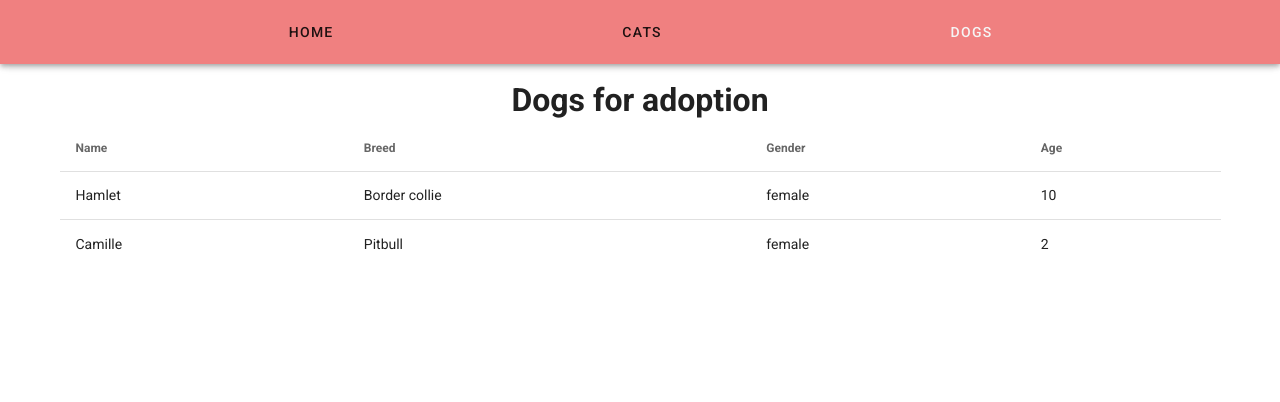
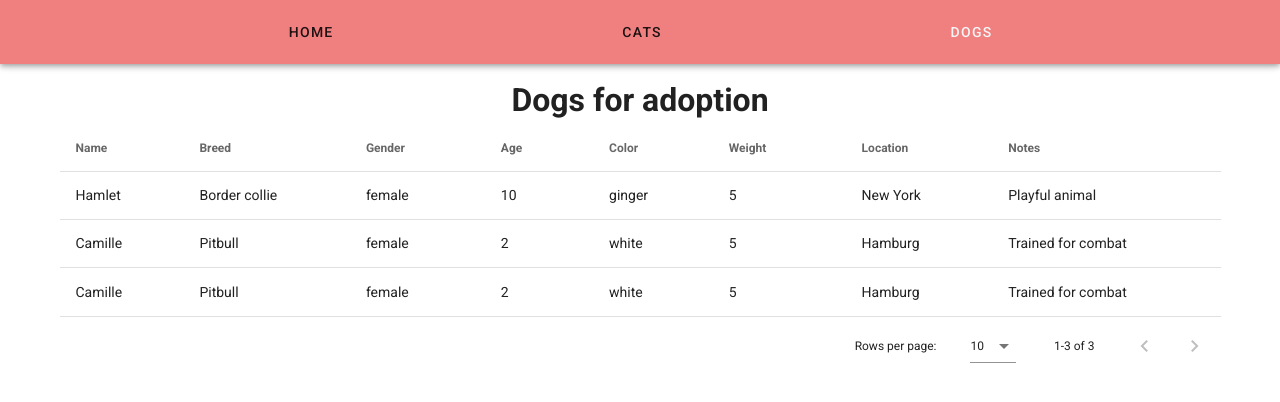
Before and after one commit to gros-pataplouf/vue-petshop, a Vue app: page /dogs in a window 1280 px wide. Shown: the top 402 px of the page. Built offline with nearby package versions, Linux system fonts and the light colour scheme.

Commit message:
display cats and dogs in v-data-table

```diff
--- a/src/data/cats.json
+++ b/src/data/cats.json
@@ -1,4 +1,5 @@
-[{
+[
+  {
     "name": "Meowsers",
     "breed": "Tabby",
     "gender": "female",
--- /dev/null
+++ b/src/data/dogs.js
@@ -0,0 +1,33 @@
+const dogs = [{
+  name: 'Hamlet',
+  breed: 'Border collie',
+  gender: 'female',
+  age: 10,
+  color: 'ginger',
+  weight: 5,
+  location: 'New York',
+  notes: 'Playful animal'
+},
+{
+  name: 'Camille',
+  breed: 'Pitbull',
+  gender: 'female',
+  age: 2,
+  color: 'white',
+  weight: 5,
+  location: 'Hamburg',
+  notes: 'Trained for combat'
+},
+{
+  name: 'Camille',
+  breed: 'Pitbull',
+  gender: 'female',
+  age: 2,
+  color: 'white',
+  weight: 5,
+  location: 'Hamburg',
+  notes: 'Trained for combat'
+}
+]
+
+export default dogs
--- a/src/data/dogs.json
+++ /dev/null
@@ -1,21 +0,0 @@
-[{
-    "name": "Hamlet",
-    "breed": "Border collie",
-    "gender": "female",
-    "age": 10,
-    "color": "ginger",
-    "weight": 5,
-    "location": "New York",
-    "notes": "Playful animal"
-  },
-  {
-    "name": "Camille",
-    "breed": "Pitbull",
-    "gender": "female",
-    "age": 2,
-    "color": "white",
-    "weight": 5,
-    "location": "Hamburg",
-    "notes": "Trained for combat"
-  }
-]
--- a/src/router/index.js
+++ b/src/router/index.js
@@ -3,6 +3,7 @@ import VueRouter from 'vue-router'
 import HomeView from '../views/HomeView.vue'
 import DogsView from '@/views/DogsView.vue'
 import CatsView from '@/views/CatsView.vue'
+import PetView from '@/views/PetView.vue'
 
 Vue.use(VueRouter)
 
@@ -25,7 +26,11 @@ const routes = [
     path: '/dogs',
     name: 'dogs',
     component: DogsView
-
+  },
+  {
+    path: '/pet/:id',
+    name: 'pet',
+    component: PetView
   }
 
 ]
--- a/src/views/CatsView.vue
+++ b/src/views/CatsView.vue
@@ -1,53 +1,26 @@
 <template>
-    <div>
-        <h1>Cats for adoption</h1>
-        <template>
-            <v-simple-table>
-                <template v-slot:default>
-                    <thead>
-                        <tr>
-                            <th class="text-left">
-                                Name
-                            </th>
-                            <th class="text-left">
-                                Breed
-                            </th>
-                            <th class="text-left">
-                                Gender
-                            </th>
-                            <th class="text-left">
-                                Age
-                            </th>
-                        </tr>
-                    </thead>
-                    <tbody>
-                        <tr v-for="cat in cats" :key="cat.name">
-                            <td>{{ cat.name }}</td>
-                            <td>{{ cat.breed }}</td>
-                            <td>{{ cat.gender }}</td>
-                            <td>{{ cat.age }}</td>
-                        </tr>
-                    </tbody>
-                </template>
-            </v-simple-table>
-        </template>
-    </div>
+    <div class="wrapper">
+    <h1>Cats for adoption</h1>
+    <v-data-table :headers="headers" :items="cats"></v-data-table>
+
+</div>
 </template>
-
 <style>
 h1 {
     text-align: center;
 }
 </style>
+
 <script>
 
-import cats from '@/data/cats.json'
+import cats from '@/data/cats'
 
 export default {
   name: 'CatsView',
   data: () => ({
+    headers: Object.keys(cats[0]).map(key => { return { text: key[0].toUpperCase() + key.slice(1), value: key } }),
     cats
-    //
+
   })
 
 }
--- a/src/views/DogsView.vue
+++ b/src/views/DogsView.vue
@@ -1,34 +1,8 @@
 <template>
     <div class="wrapper">
     <h1>Dogs for adoption</h1>
-    <v-simple-table>
-        <template v-slot:default>
-            <thead>
-                <tr>
-                    <th class="text-left">
-                        Name
-                    </th>
-                    <th class="text-left">
-                        Breed
-                    </th>
-                    <th class="text-left">
-                        Gender
-                    </th>
-                    <th class="text-left">
-                        Age
-                    </th>
-                </tr>
-            </thead>
-            <tbody>
-                <tr v-for="dog in dogs" :key="dog.name">
-                    <td>{{ dog.name }}</td>
-                    <td>{{ dog.breed }}</td>
-                    <td>{{ dog.gender }}</td>
-                    <td>{{ dog.age }}</td>
-                </tr>
-            </tbody>
-        </template>
-    </v-simple-table>
+    <v-data-table :headers="headers" :items="dogs"></v-data-table>
+
 </div>
 </template>
 <style>
@@ -39,13 +13,14 @@ h1 {
 
 <script>
 
-import dogs from '@/data/dogs.json'
+import dogs from '@/data/dogs'
 
 export default {
   name: 'DogsView',
   data: () => ({
+    headers: Object.keys(dogs[0]).map(key => { return { text: key[0].toUpperCase() + key.slice(1), value: key } }),
     dogs
-    //
+
   })
 
 }
--- /dev/null
+++ b/src/views/PetView.vue
@@ -0,0 +1,13 @@
+<template>
+  <v-card>
+  <h1>Learn more about your new best friend</h1>
+</v-card>
+</template>
+
+<script>
+
+export default {
+  name: 'PetView'
+
+}
+</script>
```
Also changed, not shown: src/views/PlayGround.vue (added).
